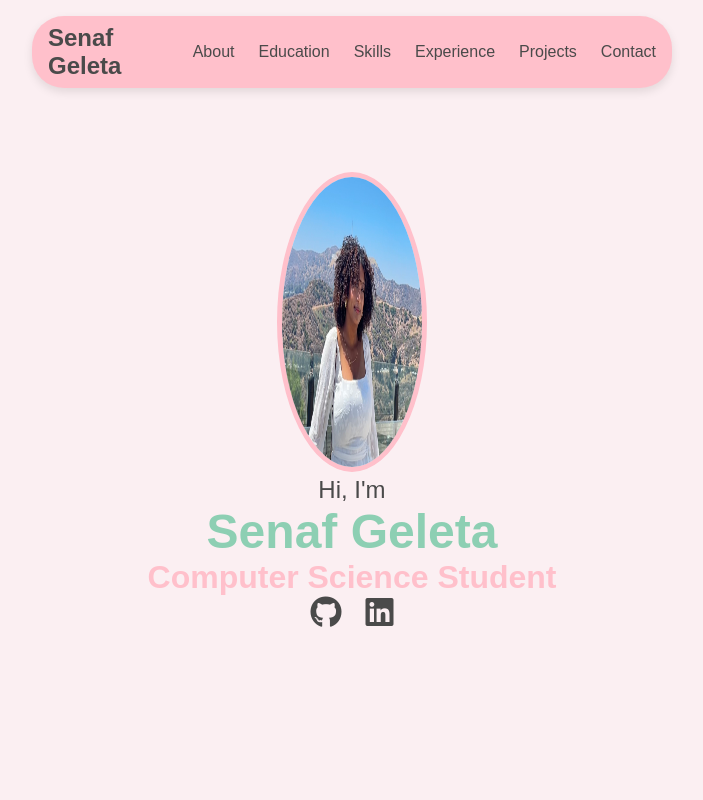
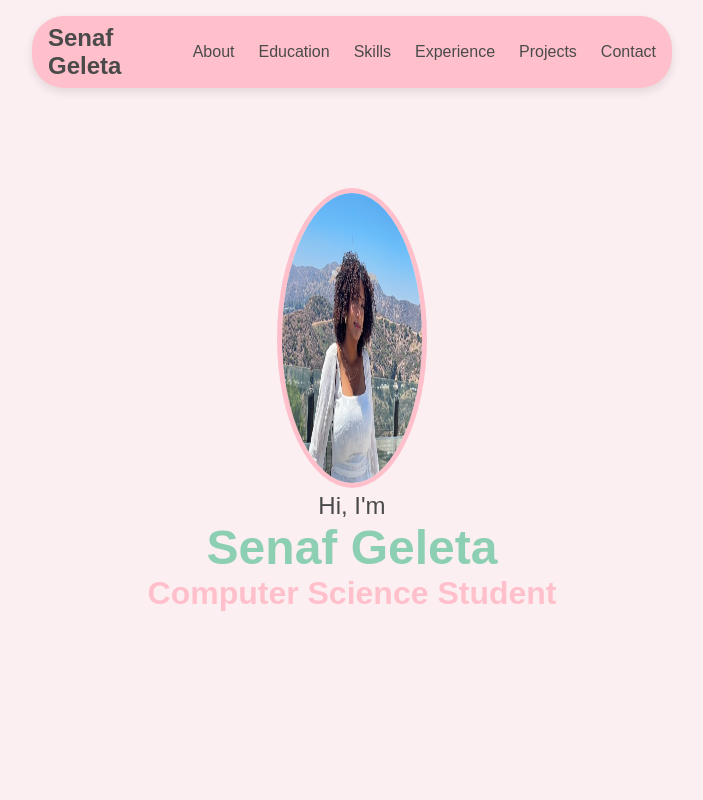
Before and after one commit to s-geleta/personalportfolio, a plain HTML site: page index.html in a window 1280 px wide. Shown: the top 800 px of the page, without its empty margins (288-991 px from the left). Drawn offline with Linux system fonts and the light colour scheme.

Commit message:
removed socials from about

```diff
--- a/index.html
+++ b/index.html
@@ -37,11 +37,6 @@
                 <h3>Hi, I'm</h3>
                 <h1>Senaf Geleta</h1>
                 <span>Computer Science Student</span>
-            </div>
-
-            <div class="socials">
-                <i class="fa-brands fa-github"></i>
-                <i class="fa-brands fa-linkedin"></i>
             </div>
         </div>
     </div>
```
